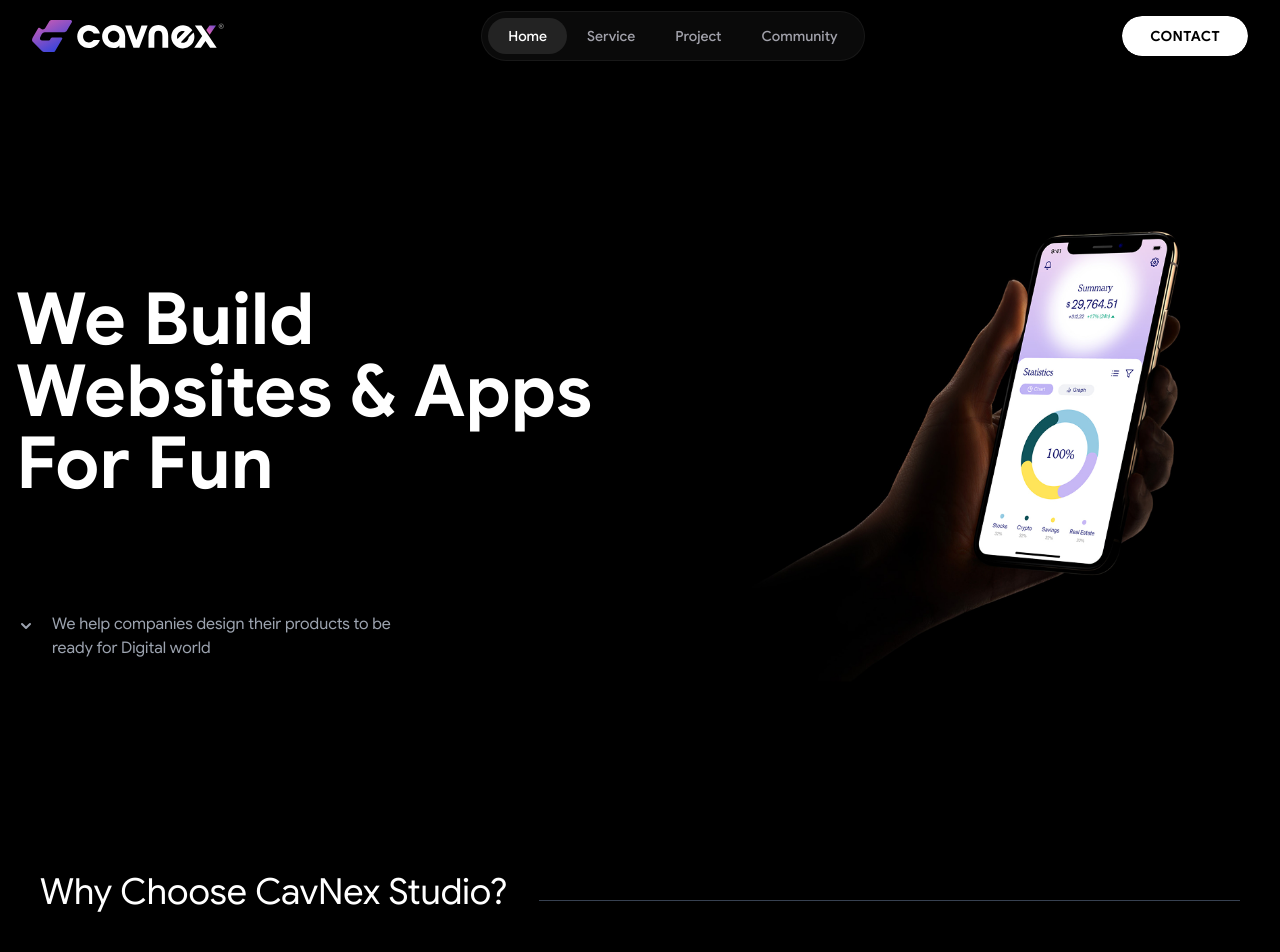
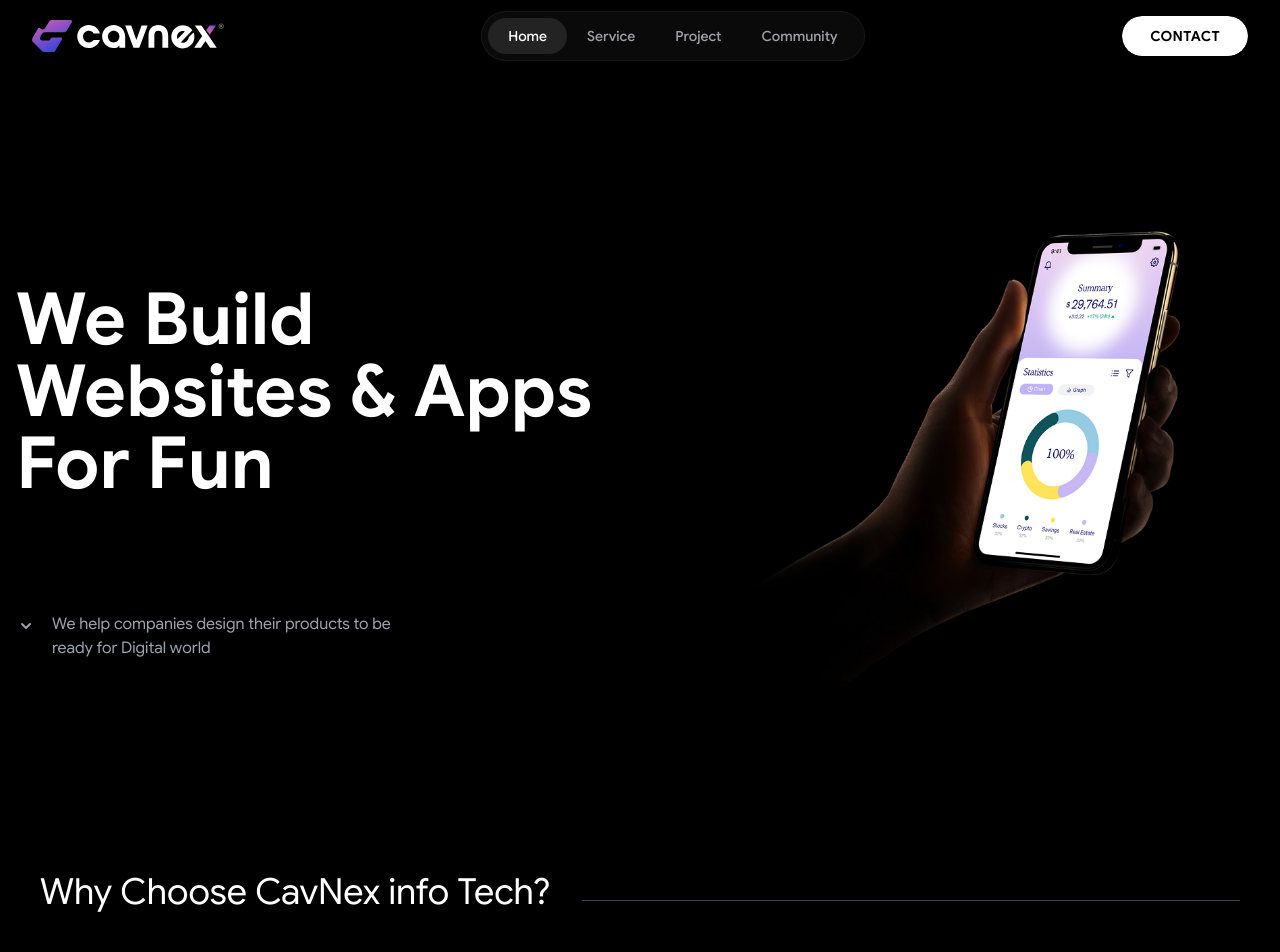
Before and after one commit to akshitsheliya/Cavnex, a React (Vite) app: page / in a window 1280 px wide. Shown: the top 952 px of the page. Built offline with nearby package versions, Linux system fonts and the light colour scheme.

Commit message:
studio to info tech

```diff
--- a/src/components/home/ValueSection.jsx
+++ b/src/components/home/ValueSection.jsx
@@ -1,176 +1,3 @@
-// import { motion } from "framer-motion";
-// import Vector_infinite from "../../assets/Vector_infinite.svg";
-// export default function ValueSection() {
-//   const values = [
-//     {
-//       number: "01",
-//       title: "Fast Delivery",
-//       description:
-//         "Get your project delivered on time, every time. We value your deadlines as much as you do.",
-//     },
-//     {
-//       number: "02",
-//       title: "Modern Design",
-//       description:
-//         "Beautiful, contemporary designs that captivate your audience and enhance user experience.",
-//     },
-//     {
-//       number: "03",
-//       title: "SEO Friendly",
-//       description:
-//         "Built with search engine optimization in mind to help you rank higher on Google.",
-//     },
-//     {
-//       number: "04",
-//       title: "Affordable Pricing",
-//       description:
-//         "Premium quality at competitive prices. Get the best value for your investment.",
-//     },
-//     {
-//       number: "05",
-//       title: "Affordable Pricing",
-//       description:
-//         "Premium quality at competitive prices. Get the best value for your investment.",
-//     },
-//     {
-//       number: "06",
-//       title: "Secure & Reliable",
-//       description:
-//         "Built with security best practices and reliable hosting for peace of mind.",
-//     },
-//   ];
-
-//   return (
-//     <section className="relative bg-black overflow-hidden">
-//       <div className="max-w-full mx-auto px-6  pb-0">
-//         <motion.div
-//           initial={{ opacity: 0, y: 20 }}
-//           whileInView={{ opacity: 1, y: 0 }}
-//           viewport={{ once: true }}
-//           transition={{ duration: 0.7 }}
-//           className="flex flex-col sm:flex-row sm:items-start sm:gap-8 mb-10 sm:mb-14"
-//         >
-//           <div className="flex-shrink-0">
-//             <h2 className="text-2xl sm:text-3xl lg:text-4xl font-normal text-white whitespace-nowrap">
-//               Why Choose CavNex Studio?
-//             </h2>
-//           </div>
-//           <div className="hidden sm:block flex-1 mt-4">
-//             <div className="h-px bg-gray-700 w-full mt-3" />
-//           </div>
-//         </motion.div>
-
-//         <motion.p
-//           initial={{ opacity: 0, y: 15 }}
-//           whileInView={{ opacity: 1, y: 0 }}
-//           viewport={{ once: true }}
-//           transition={{ duration: 0.6, delay: 0.15 }}
-//           className="text-gray-400 text-sm sm:text-base max-w-2xl mb-16 sm:mb-20 leading-relaxed"
-//         >
-//           We deliver excellence in every project with
-//           <br className="hidden sm:block" />
-//           our core values and commitment to quality
-//         </motion.p>
-
-//         <div className="grid grid-cols-1 sm:grid-cols-2 lg:grid-cols-3 gap-y-12 sm:gap-y-14 gap-x-8 lg:gap-x-12 pb-20 sm:pb-24">
-//           {values.map((item, index) => (
-//             <motion.div
-//               key={index}
-//               initial={{ opacity: 0, y: 25 }}
-//               whileInView={{ opacity: 1, y: 0 }}
-//               viewport={{ once: true, margin: "-40px" }}
-//               transition={{ duration: 0.55, delay: index * 0.07 }}
-//               className="flex items-start gap-5"
-//             >
-//               <span
-//                 className="text-5xl sm:text-6xl lg:text-7xl font-normal text-white leading-none flex-shrink-0"
-//                 style={{ fontFamily: "sans-serif", letterSpacing: "-0.03em" }}
-//               >
-//                 {item.number}
-//               </span>
-//               <div className="pt-1">
-//                 <h3 className="text-base sm:text-lg font-bold text-white mb-2 leading-snug">
-//                   {item.title}
-//                 </h3>
-//                 <p className="text-gray-400 text-xs sm:text-sm leading-relaxed">
-//                   {item.description}
-//                 </p>
-//               </div>
-//             </motion.div>
-//           ))}
-//         </div>
-//       </div>
-
-//       <div
-//         className="absolute bottom-0 right-0 w-72 h-72 sm:w-96 sm:h-96 pointer-events-none"
-//         style={{
-//           background:
-//             "radial-gradient(ellipse at bottom right, rgba(16,185,129,0.35) 0%, rgba(99,102,241,0.2) 40%, transparent 70%)",
-//           filter: "blur(30px)",
-//         }}
-//       />
-
-//       <div className="relative bg-black border-t border-gray-900 mt-0">
-//         <div className="max-w-7xl mx-auto px-6 sm:px-10 lg:px-16 py-16 sm:py-20 lg:py-24">
-//           <div className="grid grid-cols-1 lg:grid-cols-2 gap-12 lg:gap-16 items-center">
-//             <motion.div
-//               initial={{ opacity: 0, y: 20 }}
-//               whileInView={{ opacity: 1, y: 0 }}
-//               viewport={{ once: true }}
-//               transition={{ duration: 0.7 }}
-//             >
-//               <h2 className="text-2xl sm:text-3xl font-bold text-white mb-6">
-//                 What is Cavnex?
-//               </h2>
-//               <p className="text-gray-400 text-sm sm:text-base leading-relaxed max-w-lg">
-//                 Cavnex is a forward-thinking software company dedicated to
-//                 building innovative digital solutions for modern businesses. We
-//                 specialize in developing reliable, scalable, and user-friendly
-//                 software tailored to client needs. Our mission is to turn ideas
-//                 into powerful technology that drives growth and efficiency.
-//               </p>
-//             </motion.div>
-
-//             <motion.div
-//               initial={{ opacity: 0, scale: 0.9 }}
-//               whileInView={{ opacity: 1, scale: 1 }}
-//               viewport={{ once: true }}
-//               transition={{ duration: 0.8 }}
-//               className="flex items-center justify-center"
-//             >
-//               <div className="relative w-[320px] sm:w-[420px] md:w-[520px] ">
-//                 <img src={Vector_infinite} alt="" />
-
-//                 <div className="absolute left-[8%] top-1/2 -translate-y-1/2 text-center">
-//                   <p className="text-gray-400 text-xs sm:text-xl font-light leading-snug">
-//                     Innovation Driven <br /> Development
-//                   </p>
-//                 </div>
-
-//                 <div className="absolute right-[10%] top-1/2 -translate-y-1/2 text-center">
-//                   <p className="text-gray-400 text-xs sm:text-xl font-light leading-snug">
-//                     Turning Ideas <br /> into Tech
-//                   </p>
-//                 </div>
-//               </div>
-//             </motion.div>
-//           </div>
-//         </div>
-
-//         <div
-//           className="absolute bottom-0 right-0 w-64 h-64 sm:w-80 sm:h-80 pointer-events-none"
-//           style={{
-//             background:
-//               "radial-gradient(ellipse at bottom right, rgba(99,102,241,0.3) 0%, rgba(16,185,129,0.15) 50%, transparent 70%)",
-//             filter: "blur(40px)",
-//           }}
-//         />
-//       </div>
-//     </section>
-//   );
-// }
-// src/components/home/ValueSection.jsx
-
 import { motion } from "framer-motion";
 import Vector_infinite from "../../assets/Vector_infinite.svg";
 import UltraGlow from "../common/FloatingGlow";
@@ -217,29 +44,6 @@ export default function ValueSection() {
 
   return (
     <section className="relative  ">
-      {/* <UltraGlow /> */}
-      {/* <FloatingOrb
-        preset="emeraldIndigo"
-        path="cornerDrift"
-        size="lg"
-        position="bottom-right"
-        duration={18}
-        delay={0}
-        blur={55}
-        opacity={0.75}
-      />
-
-      <FloatingOrb
-        preset="indigoPurple"
-        path="slowOrbit"
-        size="md"
-        position="top-left"
-        duration={24}
-        delay={3}
-        blur={50}
-        opacity={0.6}
-      /> */}
-
       <div className="max-w-7xl mx-auto  px-5 sm:px-6 md:px-8 lg:px-10 pb-0 relative z-10">
         <motion.div
           initial={{ opacity: 0, y: 20 }}
@@ -250,7 +54,7 @@ export default function ValueSection() {
         >
           <div className="flex-shrink-0">
             <h2 className="text-2xl sm:text-3xl lg:text-4xl font-normal text-white whitespace-nowrap">
-              Why Choose CavNex Studio?
+              Why Choose CavNex info Tech?
             </h2>
           </div>
           <div className="hidden sm:block flex-1 mt-4">
--- a/src/components/layout/Footer.jsx
+++ b/src/components/layout/Footer.jsx
@@ -139,7 +139,7 @@ export default function Footer() {
         <div className="pt-6 sm:pt-8 border-t border-white/10">
           <div className="flex flex-col sm:flex-row justify-between items-center gap-4">
             <p className="text-gray-400 text-xs sm:text-sm text-center sm:text-left">
-              © 2024 CavNex Studio. All rights reserved.
+              © 2026 CavNex info Tech. All rights reserved.
             </p>
             <div className="flex space-x-4 sm:space-x-6 text-xs sm:text-sm text-gray-400">
               <a href="#" className="hover:text-primary-400 transition-colors">
--- a/src/components/layout/Loader.jsx
+++ b/src/components/layout/Loader.jsx
@@ -26,7 +26,7 @@ export default function Loader() {
             transition={{ delay: 0.3, duration: 0.6 }}
             className="text-3xl sm:text-4xl md:text-5xl font-display font-bold gradient-text mb-3 sm:mb-4"
           >
-            CavNex Studio
+            CavNex info Tech
           </motion.h1>
 
           <motion.p
--- a/src/data/testimonials.js
+++ b/src/data/testimonials.js
@@ -7,7 +7,7 @@ export const testimonials = [
     image:
       "https://images.unsplash.com/photo-1472099645785-5658abf4ff4e?w=100&h=100&fit=crop&q=80",
     rating: 5,
-    text: "CavNex Studio transformed my cafe business with a stunning website. Online orders increased by 150%! Highly recommended.",
+    text: "CavNex info Tech transformed my cafe business with a stunning website. Online orders increased by 150%! Highly recommended.",
   },
   {
     id: 2,
@@ -33,7 +33,7 @@ export const testimonials = [
     id: 4,
     name: "Sneha Reddy",
     role: "Freelance Designer",
-    company: "Creative Studio",
+    company: "Creative Info Tech",
     image:
       "https://images.unsplash.com/photo-1438761681033-6461ffad8d80?w=100&h=100&fit=crop&q=80",
     rating: 5,
```
